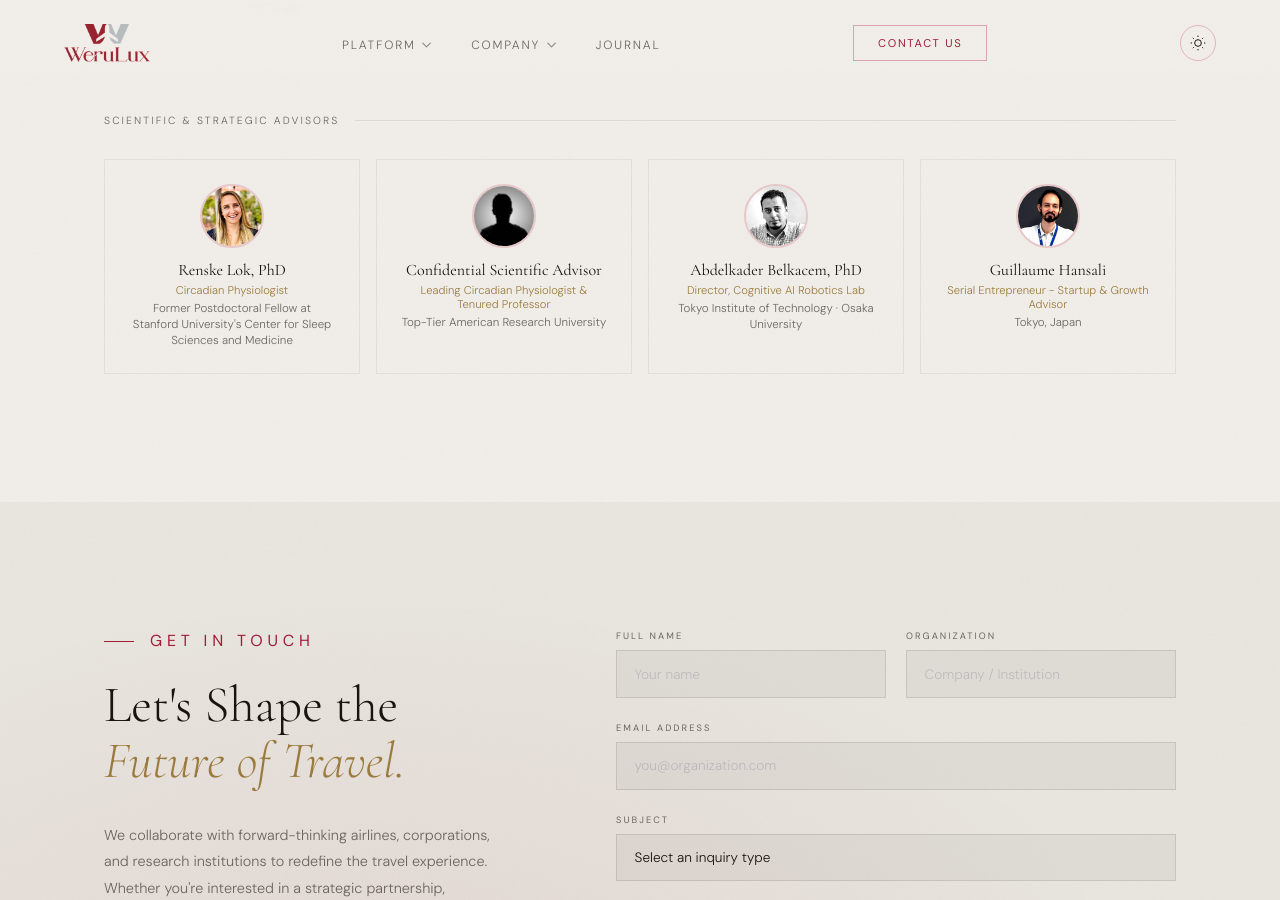
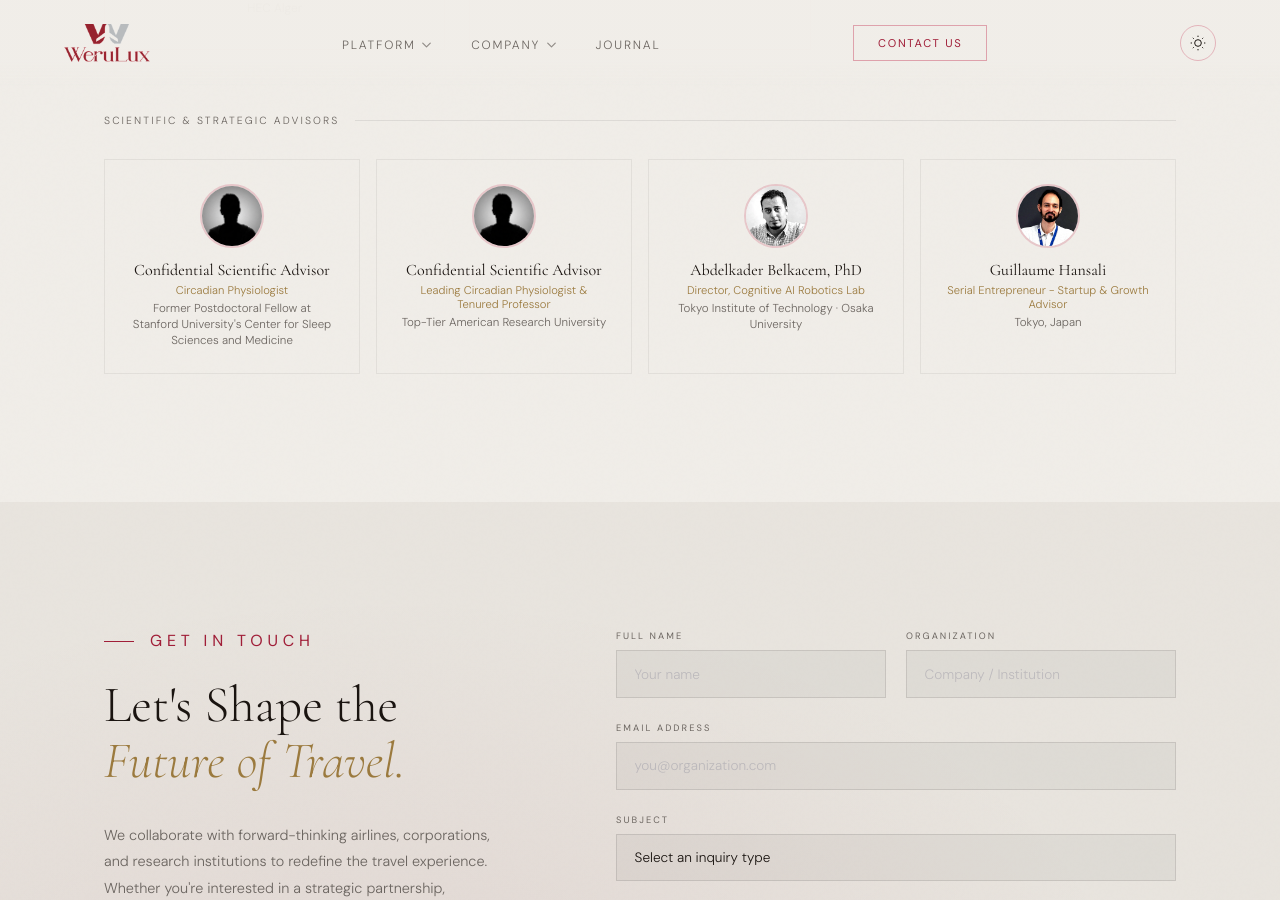
Before and after one commit to WeruLux/website, a Jekyll site: the page built from team.html, in a window 1280 px wide and 900 px high, scrolled down 1009 px. Built offline with Jekyll 4.4.1, drawn with Linux system fonts in a browser that asks for light colours.

Commit message:
Modify advisor entries and update photos
Updated advisor details and photos in advisors.yml.

```diff
--- a/_data/advisors.yml
+++ b/_data/advisors.yml
@@ -1,16 +1,19 @@
 advisors:
-  - name: Renske Lok, PhD
+  - name: Confidential Scientific Advisor
     title: Circadian Physiologist
     institution: Former Postdoctoral Fellow at Stanford University's Center for Sleep Sciences and Medicine
-    photo: img/Renske.webp
+    photo: img/Pranonym.webp
+
   - name: Confidential Scientific Advisor
     title: Leading Circadian Physiologist & Tenured Professor
     institution: Top-Tier American Research University
     photo: img/Pranonym.webp
+
   - name: Abdelkader Belkacem, PhD
     title: Director, Cognitive AI Robotics Lab
     institution: Tokyo Institute of Technology · Osaka University
     photo: img/abdelkader.webp
+
   - name: Guillaume Hansali
     title: Serial Entrepreneur - Startup & Growth Advisor
     institution: Tokyo, Japan
```
